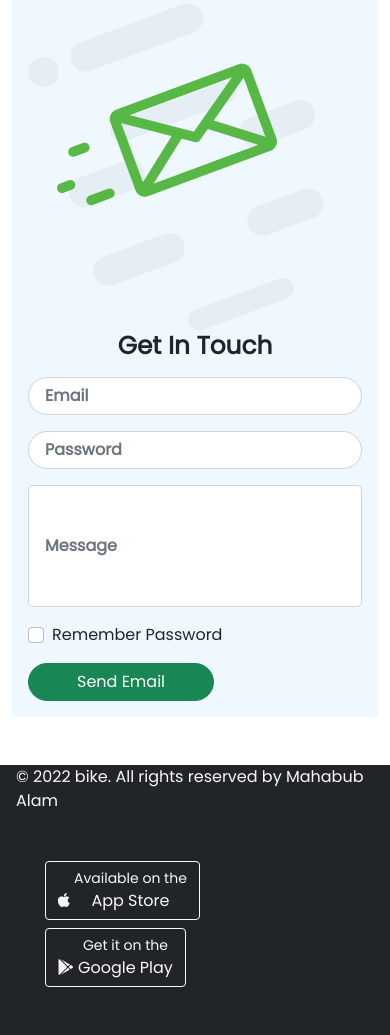
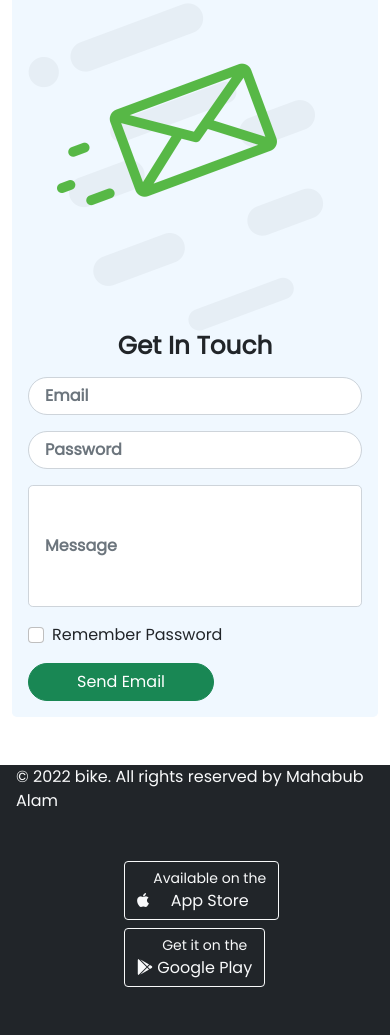
Before and after one commit to Mahabub09/Firewood-Convention-Center-a3, a plain HTML site: page index.html in a window 390 px wide. Shown: the part 3550-4585 px from the top of the page. Drawn offline with nearby package versions, Linux system fonts and the light colour scheme.

Commit message:
last work finished

```diff
--- a/css/style.css
+++ b/css/style.css
@@ -11,6 +11,9 @@
     background-color: aliceblue;
 }
 
+/*---------------
+ responsive style
+ ---------------  */
 @media only screen and (max-width:576px) {
     .banner-img{
         /* height: 500px; */
@@ -24,5 +27,8 @@
     .people-img{
         width: 100%;
     }
+    .footer-content{
+        margin-left: 100px;
+    }
 
 }
--- a/index.html
+++ b/index.html
@@ -378,7 +378,7 @@
     <footer class="d-flex bg-dark justify-content-between align-items-center container-flex ">
         <div class="text-light ms-3 ">© 2022 bike. All rights reserved by Mahabub Alam</div>
         <div>
-            <div class="page-content page-container" id="page-content">
+            <div class="page-content footer-content page-container" id="page-content">
                 <div>
                     <div class="row container d-flex justify-content-center">
                         <div class="template-demo mt-5 mb-5"> <button class="btn  btn-outline-light btn-icon-text mb-2">
```
